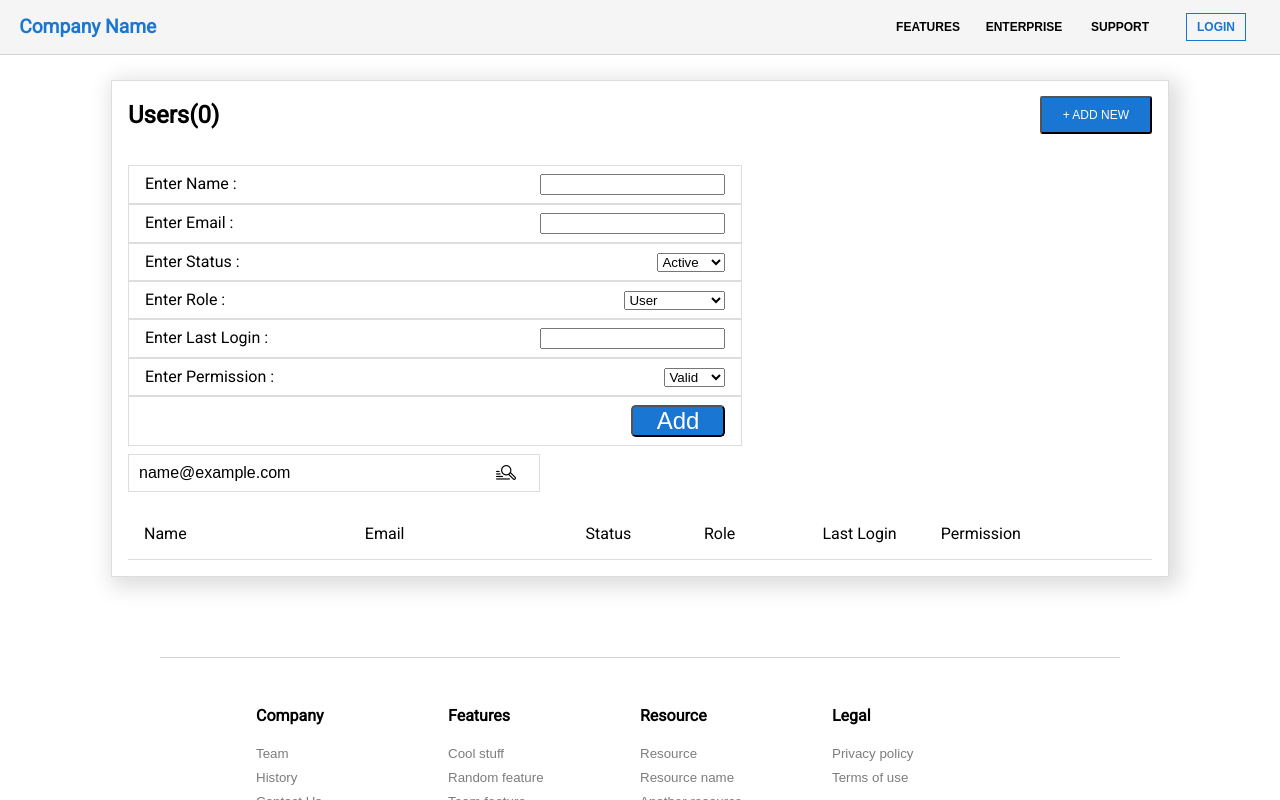
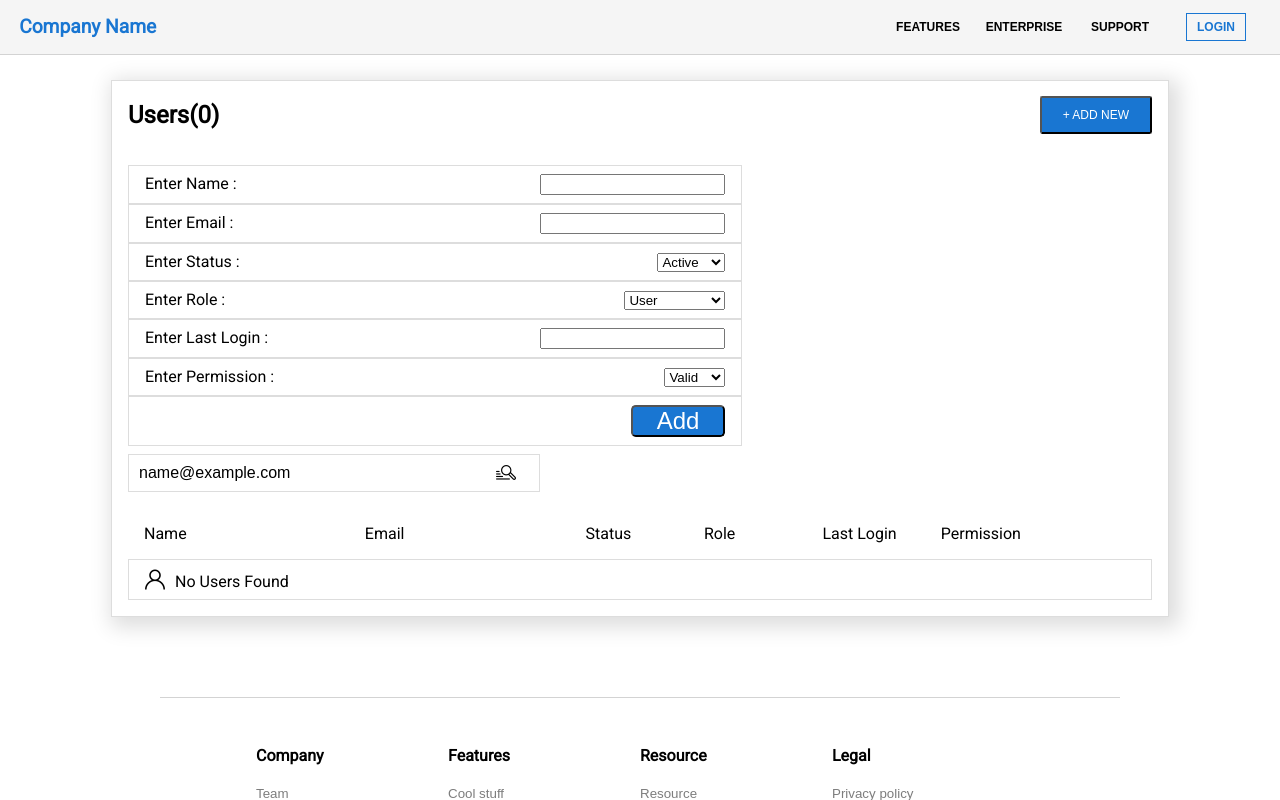
Before and after one commit to bhavesh357/MaterialUI, a React (Create React App) app: page /users in a window 1280 px wide. Both pictures are taken after typing "name@example.com" into the empty fields and a click on the button "+ ADD NEW". Shown: the top 800 px of the page. Built offline with nearby package versions, Linux system fonts and the light colour scheme.

Commit message:
ADDED: option to show no users found

```diff
--- a/src/components/Users.jsx
+++ b/src/components/Users.jsx
@@ -118,6 +118,9 @@ class Users extends React.Component{
                 </div>);
             })
 
+            userList= this.state.usersList.length===0? <div className="user-list-item"><div className="name list-column"><i className="flaticon-user"></i>No Users Found</div></div>: userList;
+
+
             console.log("rendering");
 
             return(
```
